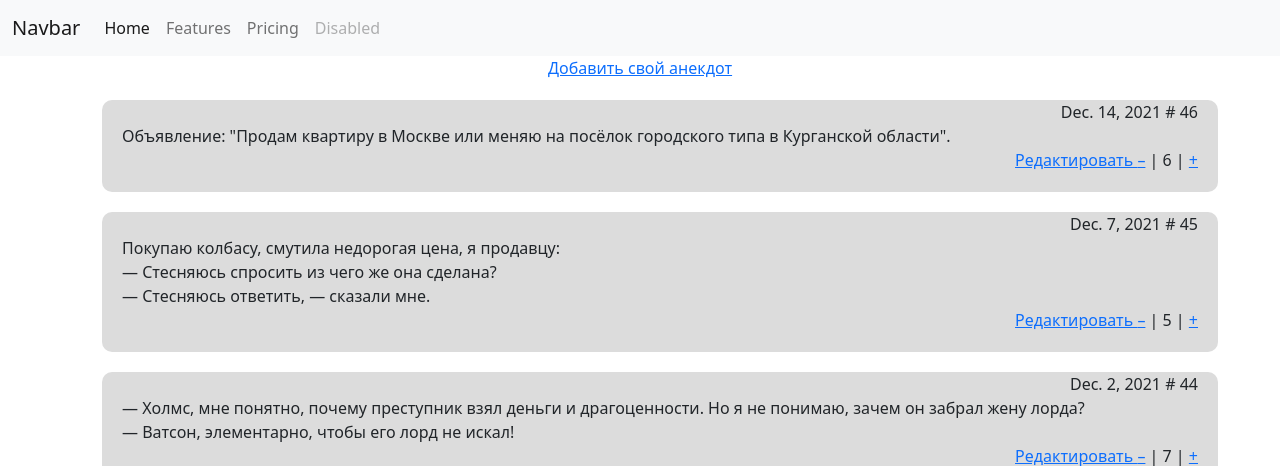
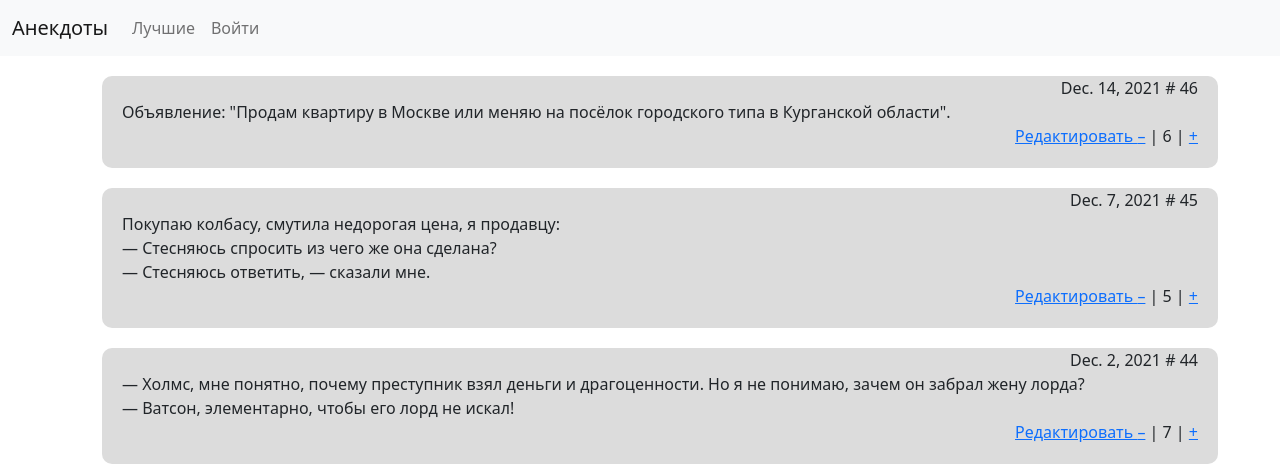
Before and after one commit to bimka/Miniblog, a Django app: page / in a window 1280 px wide. Shown: the top 466 px of the page. Run offline with Django 3.2, Linux system fonts and the light colour scheme; data comes from the database, SQL or seed files in the repository; both versions use the stored data as it was after the commit.

Commit message:
update navbar

```diff
--- a/blog/templates/blog/base_bootstrap.html
+++ b/blog/templates/blog/base_bootstrap.html
@@ -24,24 +24,27 @@
     {% block navbar %}
     <nav class="navbar navbar-expand-lg navbar-light bg-light">
         <div class="container-fluid">
-          <a class="navbar-brand" href="#">Navbar</a>
+          <a class="navbar-brand" href="{% url 'index' %}">Анекдоты</a>
           <button class="navbar-toggler" type="button" data-bs-toggle="collapse" data-bs-target="#navbarNav" aria-controls="navbarNav" aria-expanded="false" aria-label="Toggle navigation">
             <span class="navbar-toggler-icon"></span>
           </button>
           <div class="collapse navbar-collapse" id="navbarNav">
             <ul class="navbar-nav">
               <li class="nav-item">
-                <a class="nav-link active" aria-current="page" href="#">Home</a>
+                <a class="nav-link" href="#">Лучшие</a>
+              </li>
+              {% if user.is_authenticated %}
+              <li class="nav-item">
+                <a class="nav-link" href="{% url 'add_a_joke' %}">Добавить свой</a>
               </li>
               <li class="nav-item">
-                <a class="nav-link" href="#">Features</a>
+                <a class="nav-link" href="{% url 'logout' %}?next=/"">Выйти</a>
               </li>
-              <li class="nav-item">
-                <a class="nav-link" href="#">Pricing</a>
-              </li>
-              <li class="nav-item">
-                <a class="nav-link disabled" href="#" tabindex="-1" aria-disabled="true">Disabled</a>
-              </li>
+              {% else %}
+                  <li class="nav-item">
+                      <a class="nav-link" href="{% url 'login' %}">Войти</a>
+                   </li>
+              {% endif %}
             </ul>
           </div>
         </div>
--- a/blog/templates/blog/index.html
+++ b/blog/templates/blog/index.html
@@ -1,9 +1,7 @@
 {% extends "blog/base_bootstrap.html" %}
 
 {% block content %}
-<p class="center">
-    <a href="{% url 'add_a_joke' %}">Добавить свой анекдот</a>
-</p>
+
     {% if jokes_pages %}
         <div class="flex-column">
         {% for joke in jokes_pages %}
--- a/blog/templates/blog/jokes_update.html
+++ b/blog/templates/blog/jokes_update.html
@@ -11,5 +11,6 @@
 
     <input type="submit" value="Обновить шутку">
     <input type="button" onclick="window.location='{% url "index" %}';" value="Отмена">
+    <input type="button" onclick="window.location='{% url "index" %}';" value="Удалить">
 </form>
 {% endblock %}
--- a/miniblog/urls.py
+++ b/miniblog/urls.py
@@ -22,8 +22,7 @@ from django.conf.urls.static import static
 urlpatterns = [
     path('admin/', admin.site.urls),
     path('', include('blog.urls')),
-    path('accounts/', include('django.contrib.auth.urls')),
-
+    path('accounts/', include('django.contrib.auth.urls'), name = "login"),
 ]
 
 urlpatterns += static(settings.STATIC_URL, document_root=settings.STATIC_ROOT)
```
Also changed, not shown: README.md, db.sqlite3.
